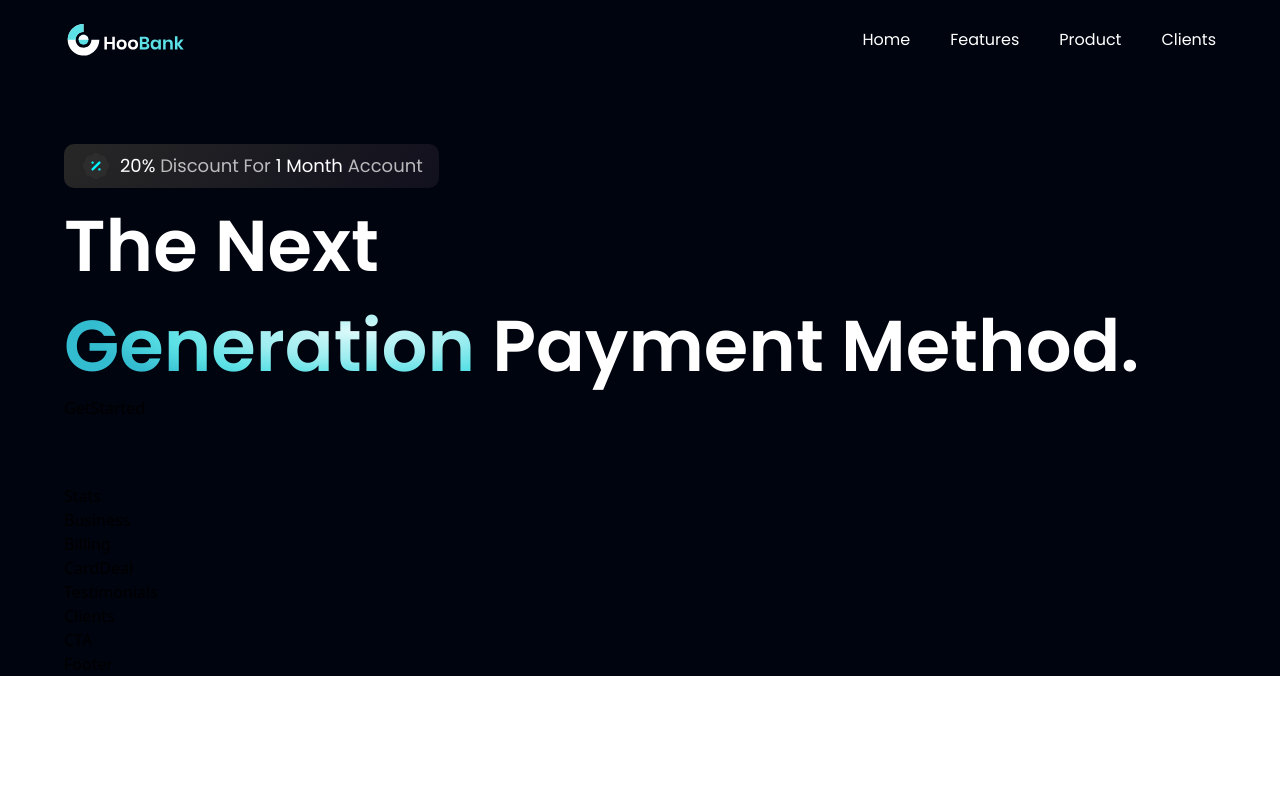
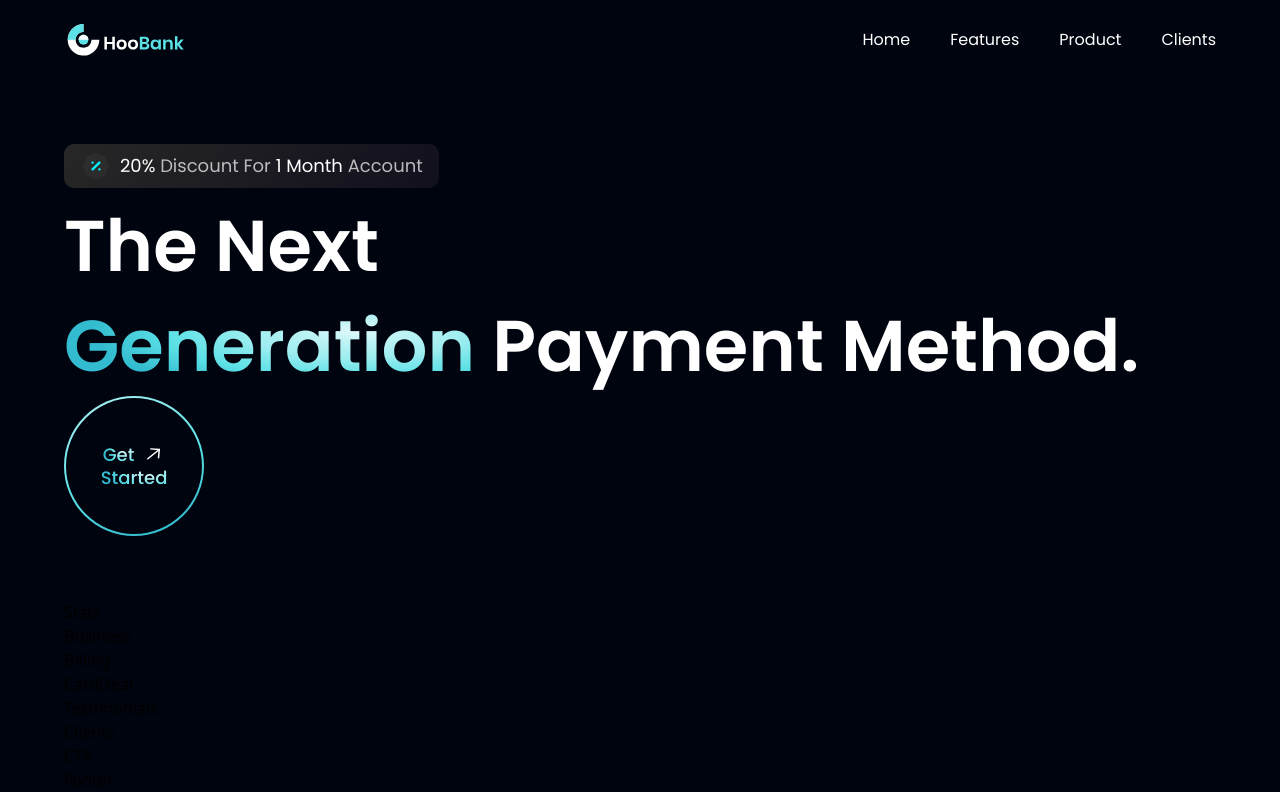
Before and after one commit to TylerRJefferson/bank_app, a React (Vite) app: page / in a window 1280 px wide. Built offline with nearby package versions, Linux system fonts and the light colour scheme.

Commit message:
Get Started component

```diff
--- a/src/components/GetStarted.jsx
+++ b/src/components/GetStarted.jsx
@@ -1,9 +1,21 @@
-import React from 'react'
+import styles from "../style"
+import { arrowUp } from "../assets"
 
-const GetStarted = () => {
-  return (
-    <div>GetStarted</div>
-  )
-}
+const GetStarted = () => (
+  <div className={`${styles.flexCenter} w-[140px] h-[140px] rounded-full bg-blue-gradient p-[2px] cursor-pointer`}>
+    <div className={`${styles.flexCenter} flex-col bg-primary w-[100%] h-[100%] rounded-full`}>
+      <div className={`${styles.flexStart} flex-row`}>
+        <p className="font-poppins font-medium text-[18px] leading-[23px] mr-2">
+          <span className="text-gradient">Get</span>
+        </p>
+        <img src={arrowUp} alt="arrow" className="w-[23px] h-[23px] object-contain" />
+      </div>
+
+      <p className="font-poppins font-medium text-[18px] leading-[23px]">
+        <span className="text-gradient">Started</span>
+      </p>
+    </div>
+  </div>
+)
 
 export default GetStarted
```
Also changed, not shown: src/components/Hero.jsx (+4 -4 lines).
